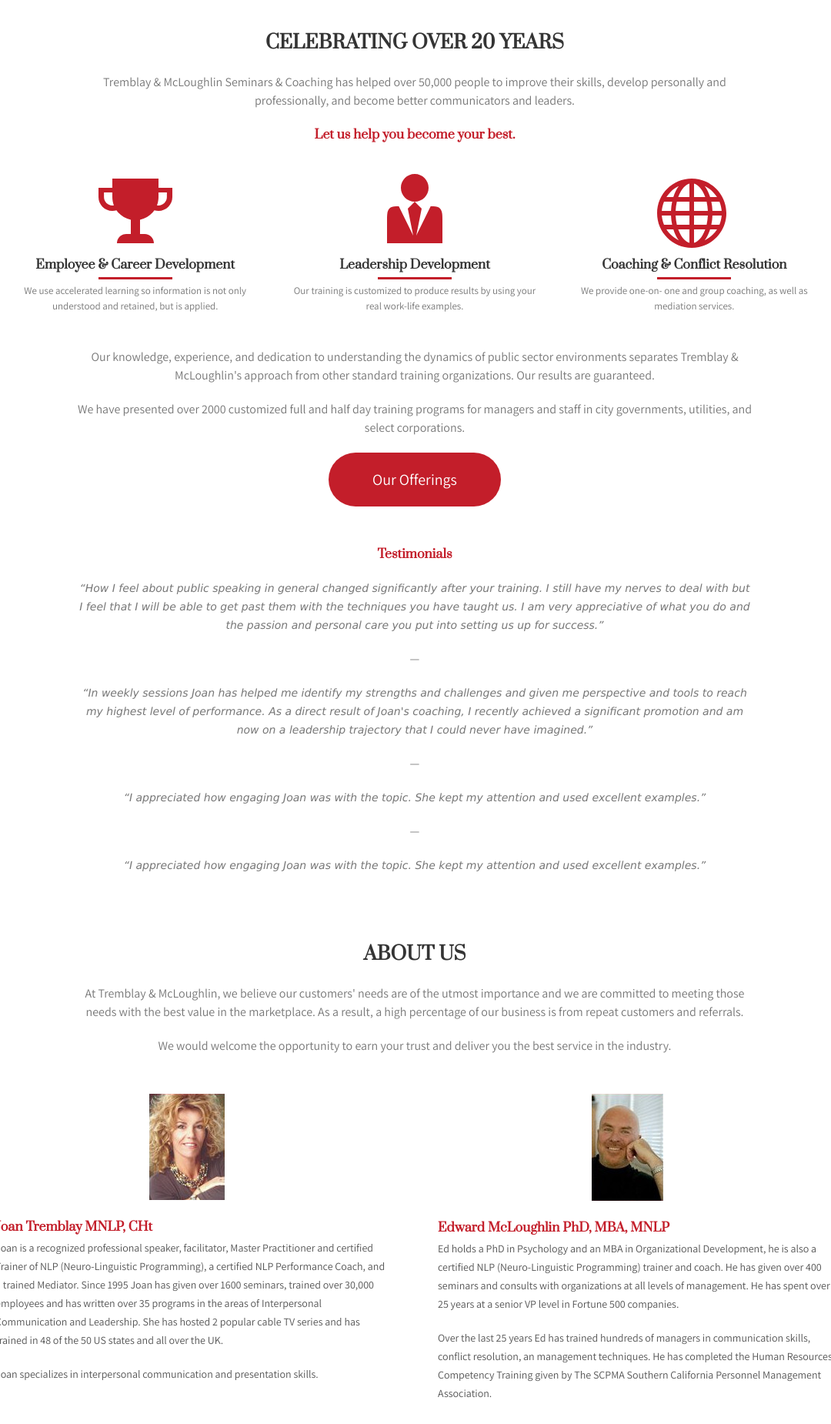
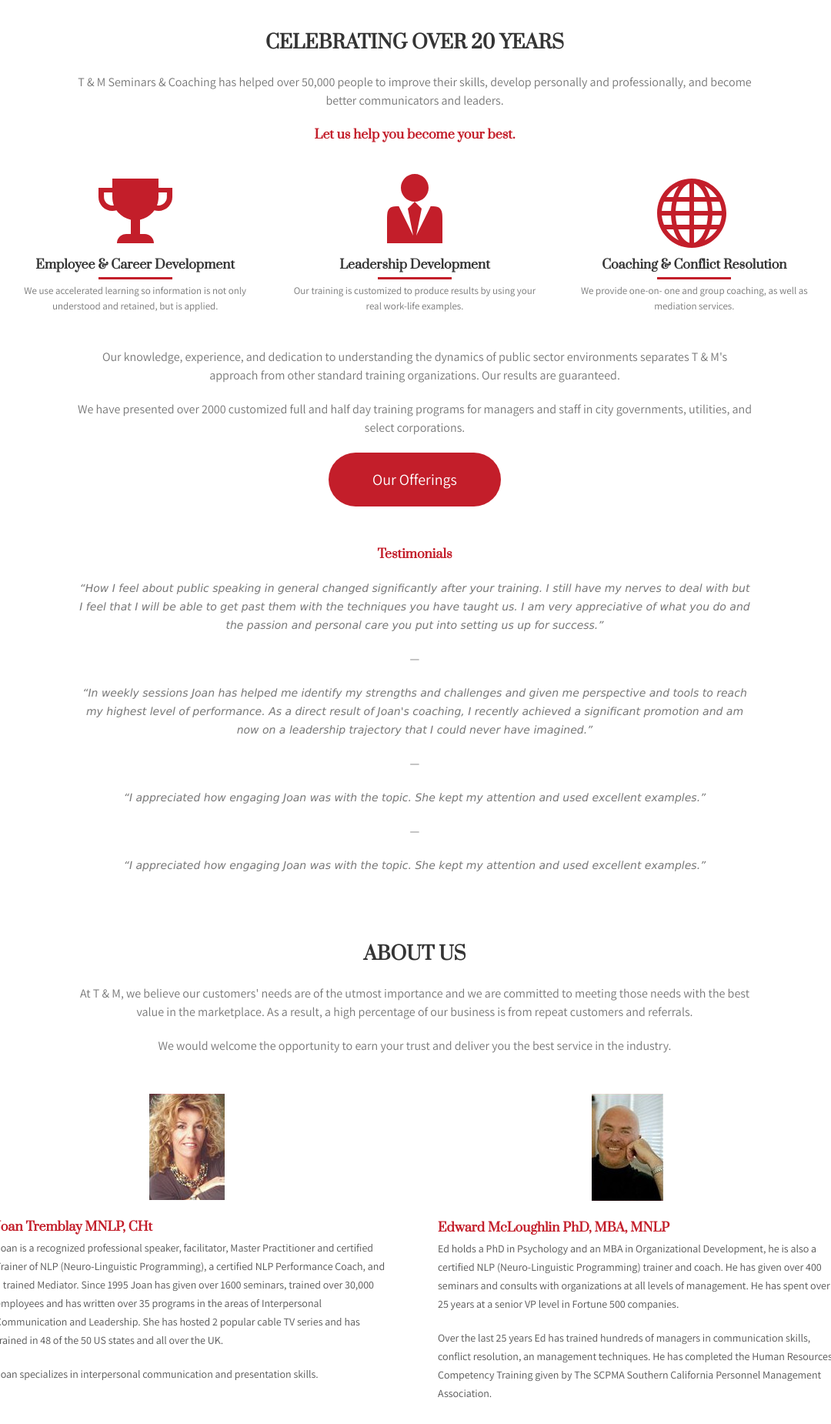
Before and after one commit to TandMSeminars/TandMSeminars.github.io, a plain HTML site: page index.html in a window 1280 px wide. Shown: the part 740-2590 px from the top of the page at 77% size, without its empty margins (101-1181 px from the left). Drawn offline with Linux system fonts and the light colour scheme; a script that the page names is missing.

Commit message:
Update index.html

```diff
--- a/index.html
+++ b/index.html
@@ -87,7 +87,7 @@
       <h2 class="uppercase pad-bottom-20">Celebrating over 20 years</h2>
       <div class="col-10-l no-float center">
         <p>
-          Tremblay &amp; McLoughlin Seminars &amp; Coaching has helped over
+          T &amp; M Seminars &amp; Coaching has helped over
           50,000 people to improve their skills, develop personally
           and professionally, and become better communicators and leaders.
         </p>
@@ -132,7 +132,7 @@
       <div class="col-10-l no-float center">
         <p>
           Our knowledge, experience, and dedication to understanding the dynamics of
-          public sector environments separates Tremblay &amp; McLoughlin&#39;s approach
+          public sector environments separates T &amp; M&#39;s approach
           from other standard training organizations. Our results are guaranteed.
         </p>
         <p>
@@ -176,7 +176,7 @@
       <h2 class="uppercase pad-bottom-20">About Us</h2>
       <div class="col-10-l no-float center">
         <p>
-          At Tremblay &amp; McLoughlin, we believe our customers&#39; needs are of the utmost importance and we are committed to meeting those needs with the best value in the marketplace. As a result, a high percentage of our business is from repeat customers and referrals.
+          At T &amp; M, we believe our customers&#39; needs are of the utmost importance and we are committed to meeting those needs with the best value in the marketplace. As a result, a high percentage of our business is from repeat customers and referrals.
         </p>
         <p>
 We would welcome the opportunity to earn your trust and deliver you the best service in the industry.
@@ -215,7 +215,7 @@ We would welcome the opportunity to earn your trust and deliver you the best ser
       <div class="contact-block-content col-6-m">
         <h2 class="fs-2 heading">Tremblay &amp; McLoughlin Seminars &amp; Coaching</h2>
         <p>
-          Thank you for your interest in Tremblay &amp; McLouglin.
+          Thank you for your interest in T &amp; M Seminars &amp; Coaching.
           We have offices in California and Hawaii. Call us toll free at (877) 596-3337.
         </p>
       </div>
```
